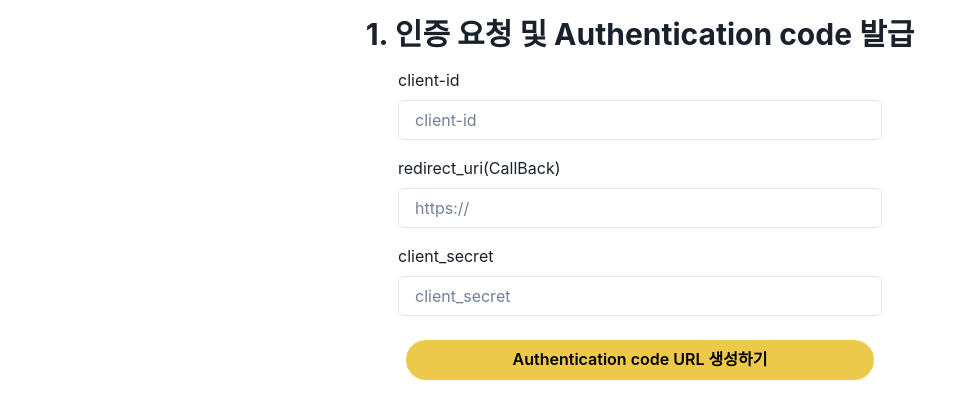
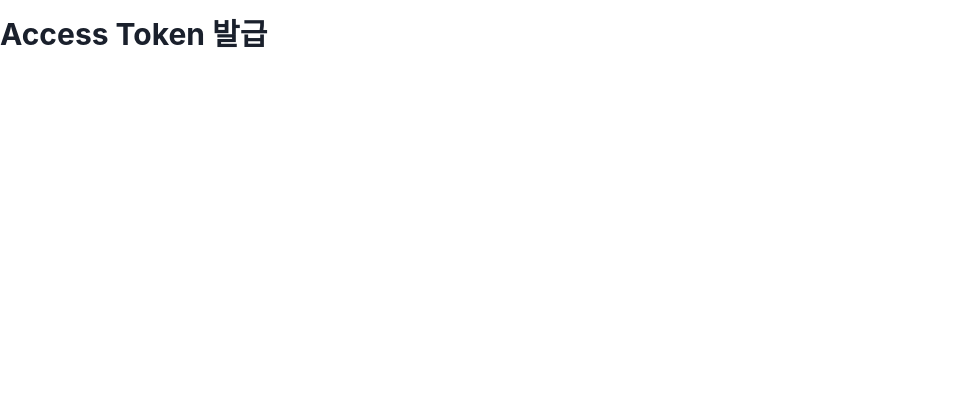
Before and after one commit to yeon-kk/resume-data-achievements, a React (Create React App) app: page /redirect in a window 1280 px wide. Before the commit this address led to /. Shown: the top 418 px of the page, without its empty margins (0-977 px from the left). Built offline with nearby package versions, Linux system fonts and the light colour scheme.

Commit message:
[#9] Redirect 페이지 추가 (#10)
* Feat: redirect 가능하도록 router에 페이지 추가

* Feat: Redirect 페이지 추가

```diff
--- /dev/null
+++ b/src/pages/Redirect.tsx
@@ -0,0 +1,28 @@
+import { ChakraProvider, Heading } from '@chakra-ui/react';
+import { useEffect, useState } from 'react';
+import { useSearchParams } from 'react-router-dom';
+
+function Redirect() {
+  const [searchParams, setSearchParams] = useSearchParams();
+
+  const [response, setResponse] = useState('');
+
+  useEffect(() => {
+    const code = searchParams.get('code');
+    if (code) {
+      setResponse(code);
+    }
+  }, []);
+
+  return (
+    <ChakraProvider>
+      <Heading as="h2" size="lg" marginTop={4}>
+        Access Token 발급
+      </Heading>
+      <br />
+      <br />
+      {response}
+    </ChakraProvider>
+  );
+}
+export default Redirect;
--- a/src/shared/Router.tsx
+++ b/src/shared/Router.tsx
@@ -1,5 +1,6 @@
 import { Navigate, createBrowserRouter } from 'react-router-dom';
 import App from '../App';
+import Redirect from '../pages/Redirect';
 
 const router = createBrowserRouter([
   {
@@ -8,6 +9,10 @@ const router = createBrowserRouter([
     errorElement: <div />,
   },
   {
+    path: '/redirect',
+    element: <Redirect />,
+  },
+  {
     path: '*',
     element: <Navigate replace to="/" />,
   },
```
